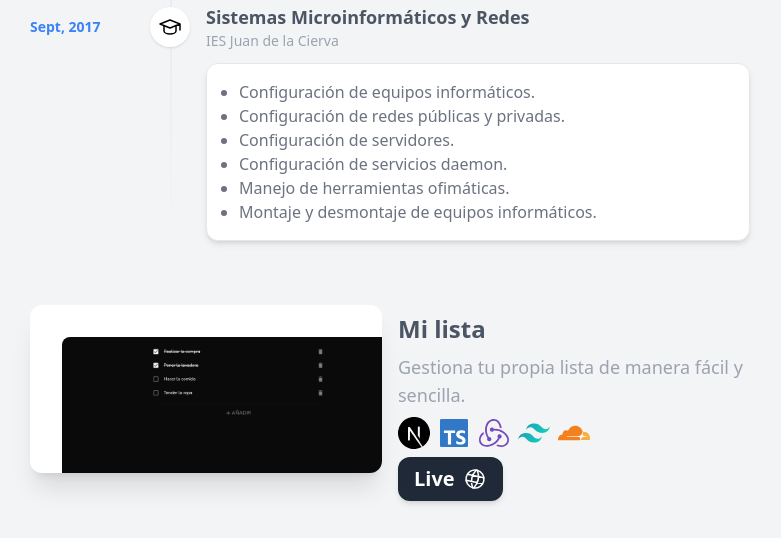
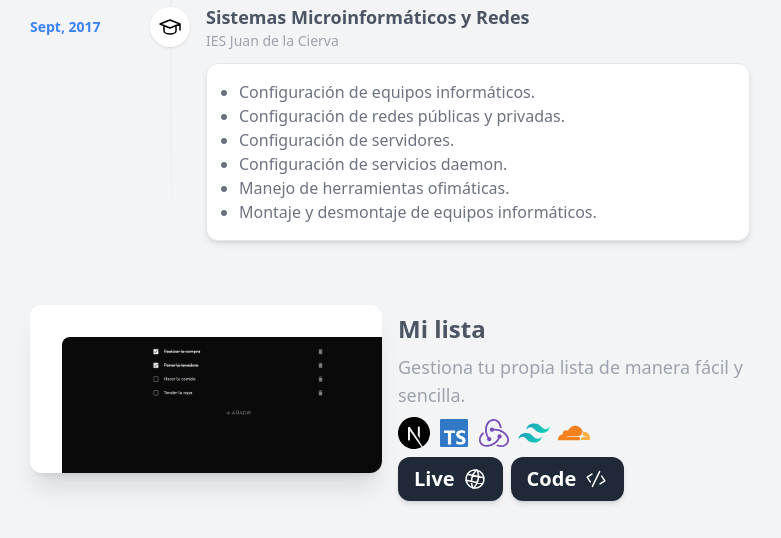
Before and after one commit to sebasgrios/sebasgrios, an Astro site: page / in a window 1280 px wide. Shown: the part 1805-2343 px from the top of the page, without its empty margins (250-1031 px from the left). Built offline with nearby package versions, Linux system fonts and the light colour scheme; Astro itself is replaced by a stand-in of ours.

Commit message:
✨ Update last personal project

```diff
--- a/src/sections/Projects.astro
+++ b/src/sections/Projects.astro
@@ -37,7 +37,8 @@ const PROJECTS = [
         Icon: CloudflareIcon,
       },
     ],
-    urlLive: "http://mi-lista.es",
+    urlLive: "https://mi-lista.es",
+    urlCode: "https://github.com/sebasgrios/mi-lista",
   },
   {
     title: "Clara Romero",
```
